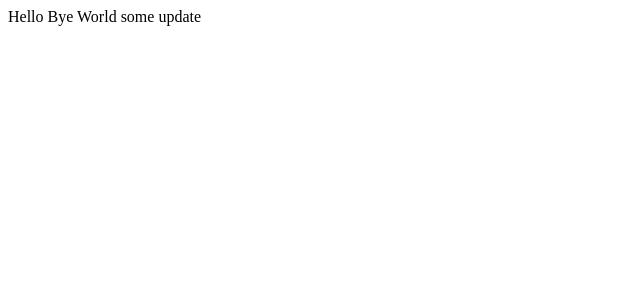
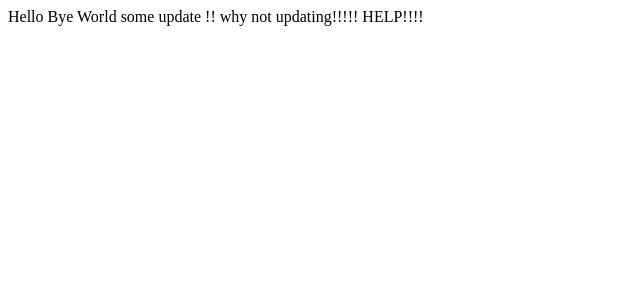
Before and after one commit to luckyim0519/my-first-static-web-app, a React (Create React App) app: page / in a window 1280 px wide. Shown: the top 300 px of the page, without its empty margins (0-640 px from the left). Built offline with nearby package versions, Linux system fonts and the light colour scheme; the HTML template or start-up script is replaced by a standard one.

Commit message:
test2-updates-working?

```diff
--- a/src/App.js
+++ b/src/App.js
@@ -2,7 +2,7 @@ import React from 'react';
 
 function App() {
   const value = 'World';
-  return <div>Hello Bye {value} some update</div>;
+  return <div>Hello Bye {value} some update !! why not updating!!!!! HELP!!!!</div>;
 }
 
 export default App;
```
